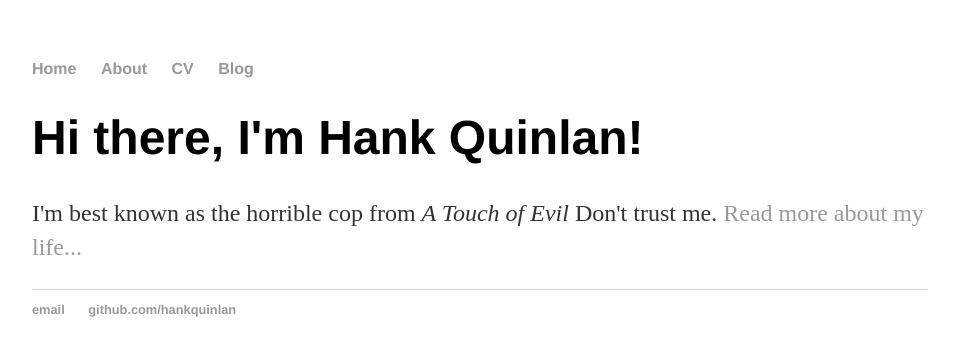
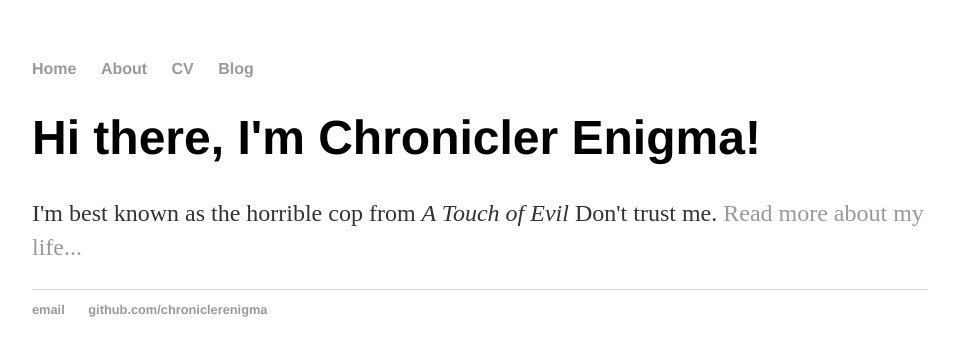
Before and after one commit to ChroniclerEnigma/ChronsRamblesWiki.io, a Jekyll site: the page index.html, which Jekyll copies as it is, in a window 1280 px wide. Shown: the top 356 px of the page, without its empty margins (160-1115 px from the left). Built offline with Jekyll 4.4.1, drawn with Linux system fonts in a browser that asks for light colours.

Commit message:
Update index.html

```diff
--- a/index.html
+++ b/index.html
@@ -1,7 +1,7 @@
 <!DOCTYPE html>
 <html>
 	<head>
-		<title>Hank Quinlan, Horrible Cop</title>
+		<title>Chronicler Enigma, writer and artist</title>
 		<!-- link to main stylesheet -->
 		<link rel="stylesheet" type="text/css" href="/css/main.css">
 	</head>
@@ -16,14 +16,14 @@
 		</nav>
 		<div class="container">
     		<div class="blurb">
-        		<h1>Hi there, I'm Hank Quinlan!</h1>
+        		<h1>Hi there, I'm Chronicler Enigma!</h1>
 				<p>I'm best known as the horrible cop from <em>A Touch of Evil</em> Don't trust me. <a href="/about">Read more about my life...</a></p>
     		</div><!-- /.blurb -->
 		</div><!-- /.container -->
 		<footer>
     		<ul>
-        		<li><a href="mailto:hankquinlanhub@gmail.com">email</a></li>
-        		<li><a href="https://github.com/hankquinlan">github.com/hankquinlan</a></li>
+        		<li><a href="mailto:abcbookwormgmail.com">email</a></li>
+        		<li><a href="https://github.com/chroniclerenigma">github.com/chroniclerenigma</a></li>
 			</ul>
 		</footer>
 	</body>
```
